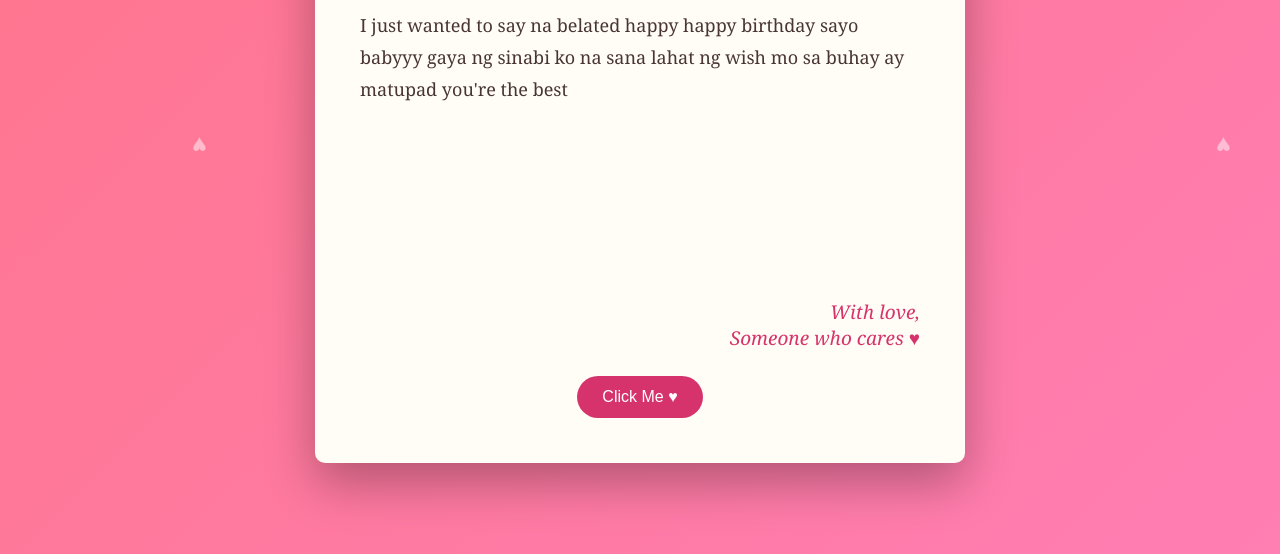
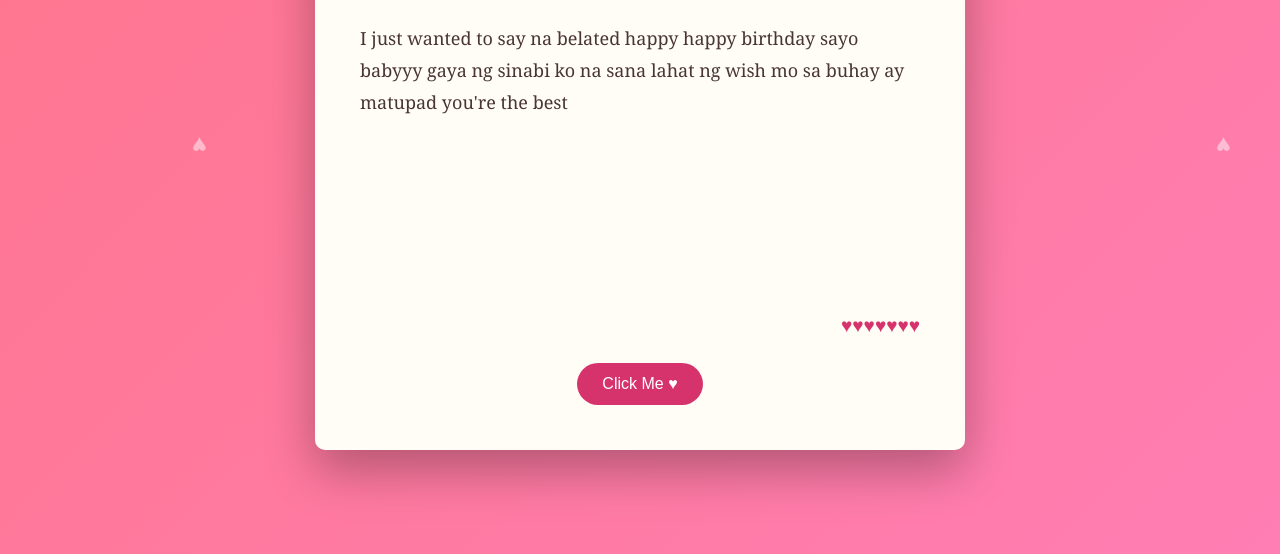
Before and after one commit to calimlimm50/babychessy, a plain HTML site: page index.html in a window 1280 px wide. Shown: the part 246-800 px from the top of the page. Drawn offline with Linux system fonts and the light colour scheme.

Commit message:
Update index.html

```diff
--- a/index.html
+++ b/index.html
@@ -166,8 +166,7 @@
     <div id="message"></div>
 
     <div class="signature">
-        With love,<br>
-        Someone who cares ♥
+        ♥♥♥♥♥♥♥<br>
     </div>
 
     <button onclick="makeHearts()">
```
